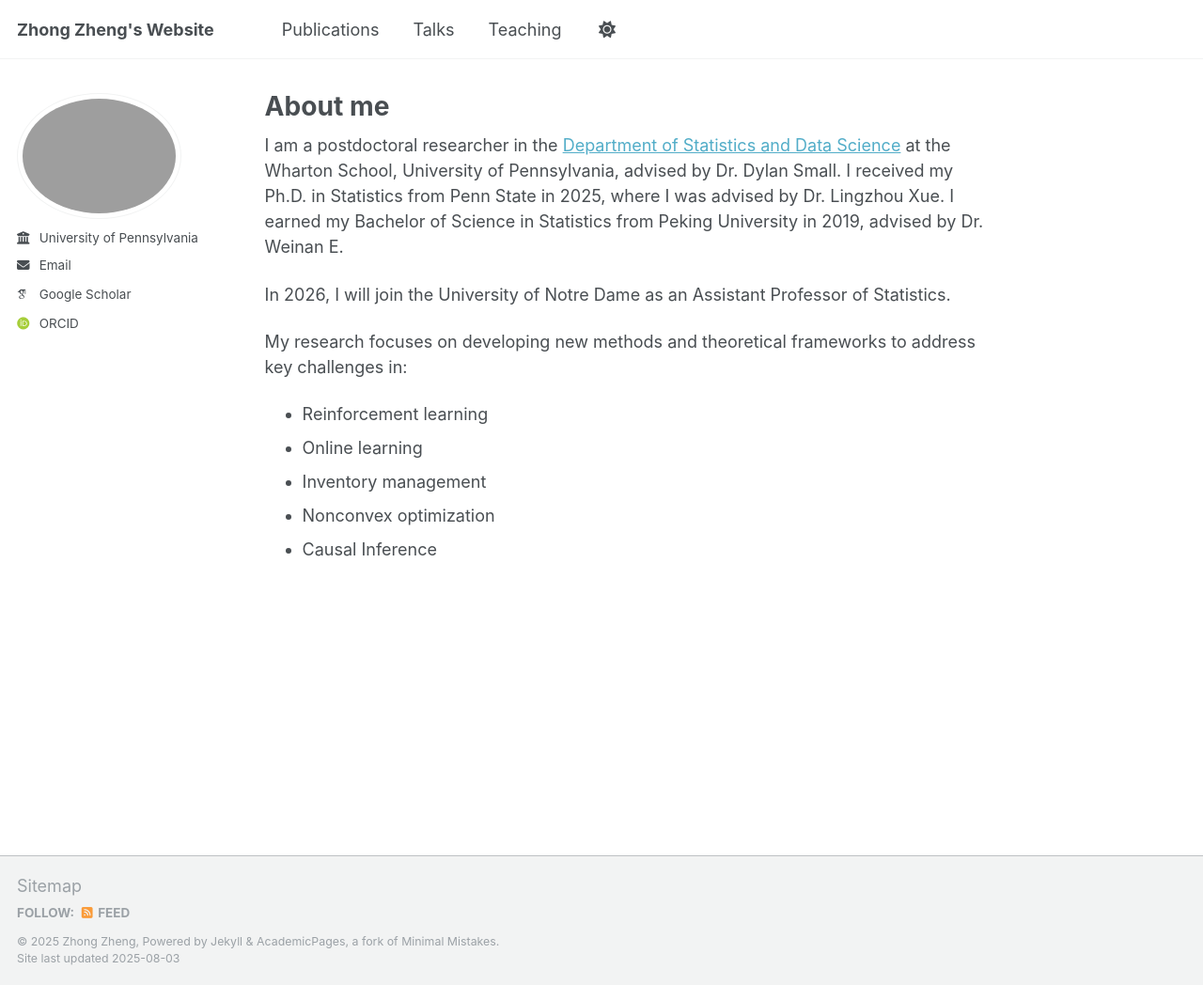
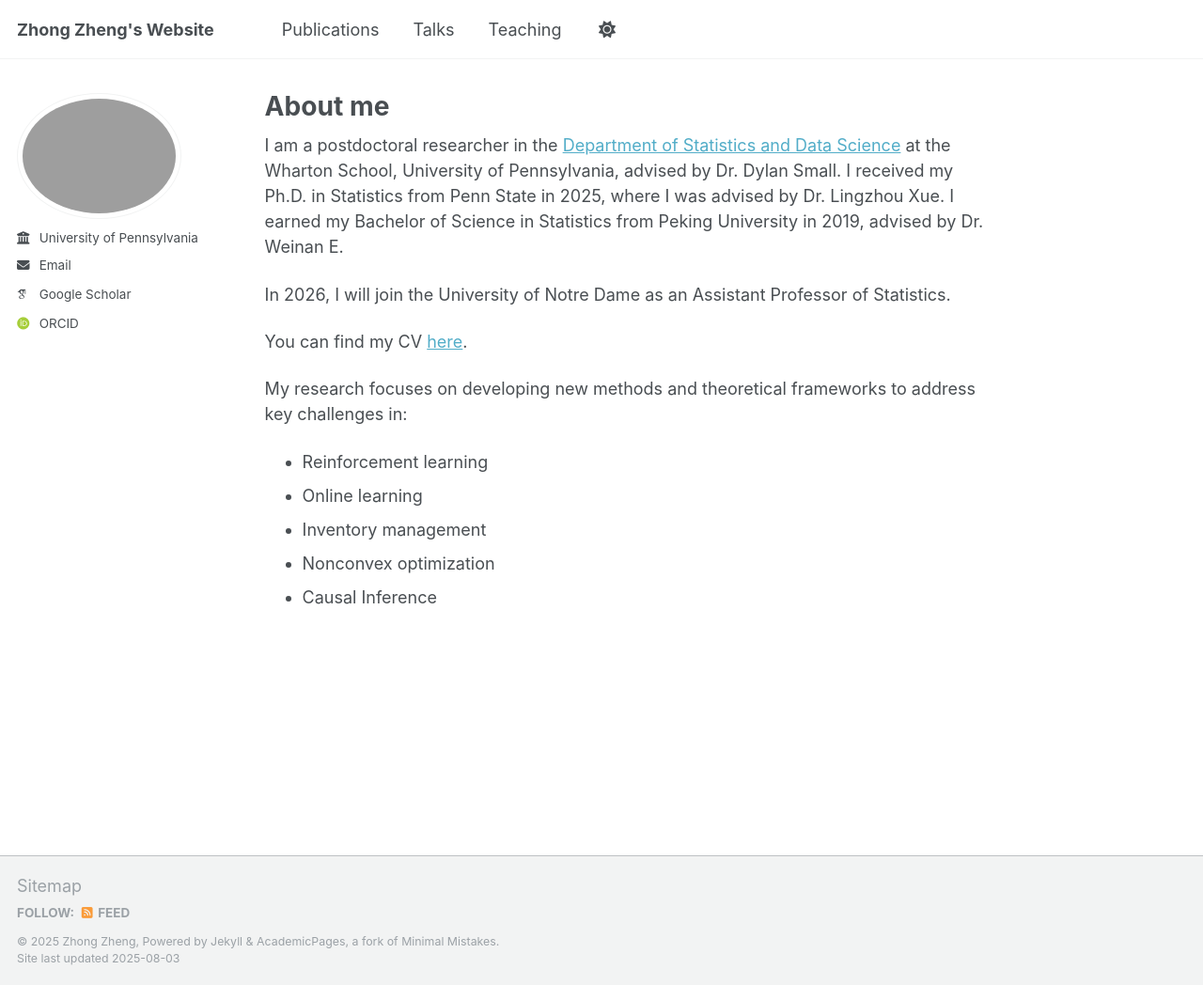
Before and after one commit to zhong-zheng0/zhong-zheng0.github.io, a Jekyll site: the page built from _pages/about.md, in a window 1280 px wide and 1048 px high. Shown: the whole window at 94% size. Built offline with Jekyll 4.4.1, drawn with Linux system fonts in a browser that asks for light colours; some web fonts are replaced; a script that is not in the unit is left out.

Commit message:
Update about.md

```diff
--- a/_pages/about.md
+++ b/_pages/about.md
@@ -12,6 +12,8 @@ I am a postdoctoral researcher in the [Department of Statistics and Data Science
 
 In 2026, I will join the University of Notre Dame as an Assistant Professor of Statistics.
 
+You can find my CV [here](../assets/cv_08032025.pdf).
+
 My research focuses on developing new methods and theoretical frameworks to address key challenges in:
 - Reinforcement learning
 - Online learning
```
